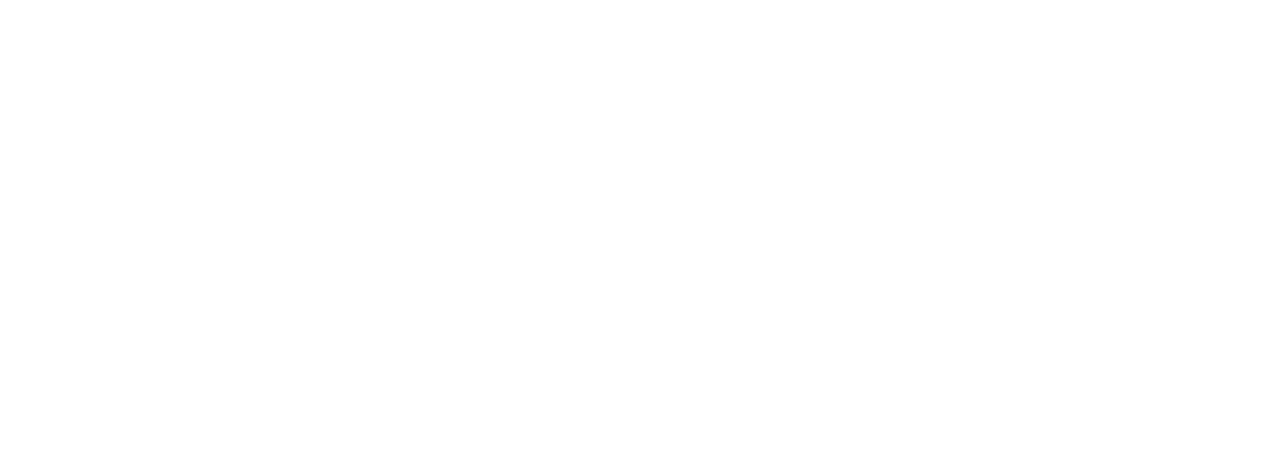
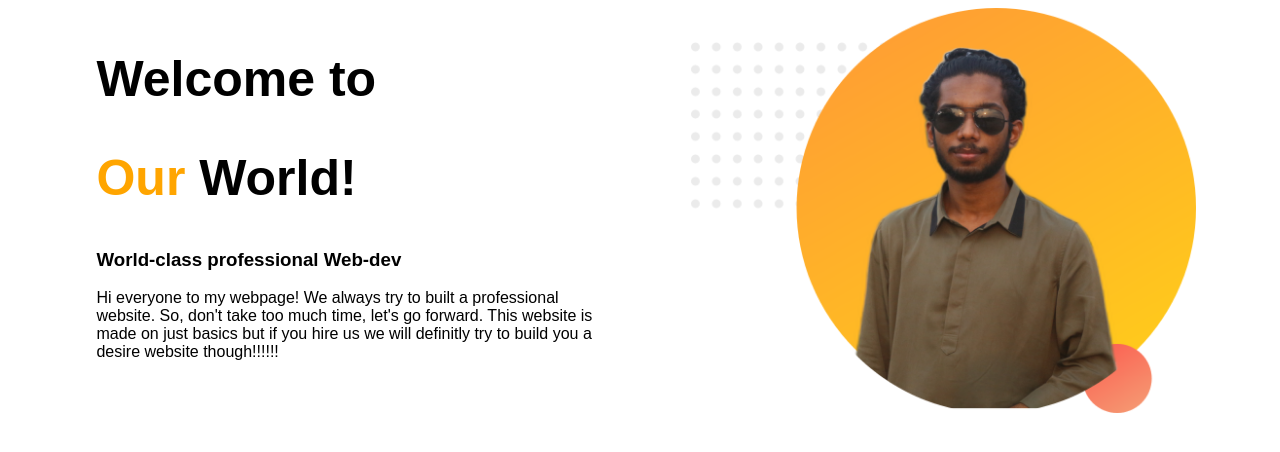
Before and after one commit to shobuz96/webEngineeringLab1, a plain HTML site: page index.html in a window 1280 px wide. Drawn offline with Linux system fonts and the light colour scheme.

Commit message:
Half is done!

```diff
--- a/index.html
+++ b/index.html
@@ -3,12 +3,23 @@
 <head>
     <meta charset="UTF-8">
     <meta name="viewport" content="width=device-width, initial-scale=1.0">
-    <title>Web Engineering Lab</title>
+    <title>Beautiful Portfolio</title>
     <link rel="stylesheet" href="style.css">
+    <link rel="preconnect" href="https://fonts.googleapis.com">
+    <link rel="preconnect" href="https://fonts.gstatic.com" crossorigin>
 </head>
 <body>
-    <div>
+    <section>
+        <div class="half-width">
+            <h1>Welcome to</h1>
+            <h1> <span class="orange-highlight">Our</span>  World!</h1>
+            <h3>World-class professional Web-dev</h4>
+            <p>Hi everyone to my webpage! We always try to built a professional website. So, don't take too much time, let's go forward. This website is made on just basics but if you hire us we will definitly try to build you a desire website though!!!!!!</p>
+        </div>
+        <div class="half-width">
+            <img src="images/profile.png" alt="">
+        </div>
+    </section>
 
-    </div>
 </body>
 </html>
--- a/style.css
+++ b/style.css
@@ -0,0 +1,21 @@
+body{
+    font-family: "Poppins", sans-serif;
+}
+h1{
+    font-size: 50px
+}
+.orange-highlight{
+    color: orange;
+}
+.p1{
+    width: 50%;
+}
+.half-width{
+    width: 40%;
+    float: left;
+    margin-left: 5%;
+    padding-left: 2%;
+}
+.half-width img{
+    width: 100%;
+}
```
